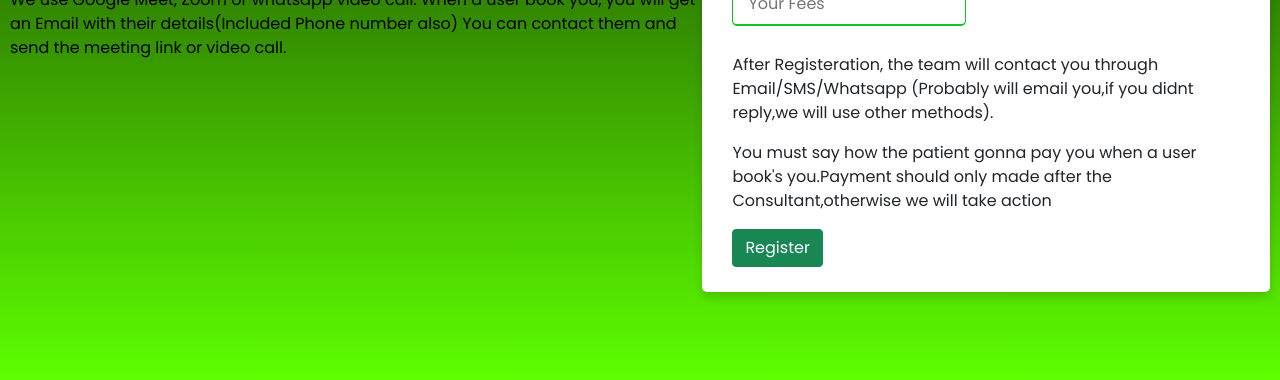
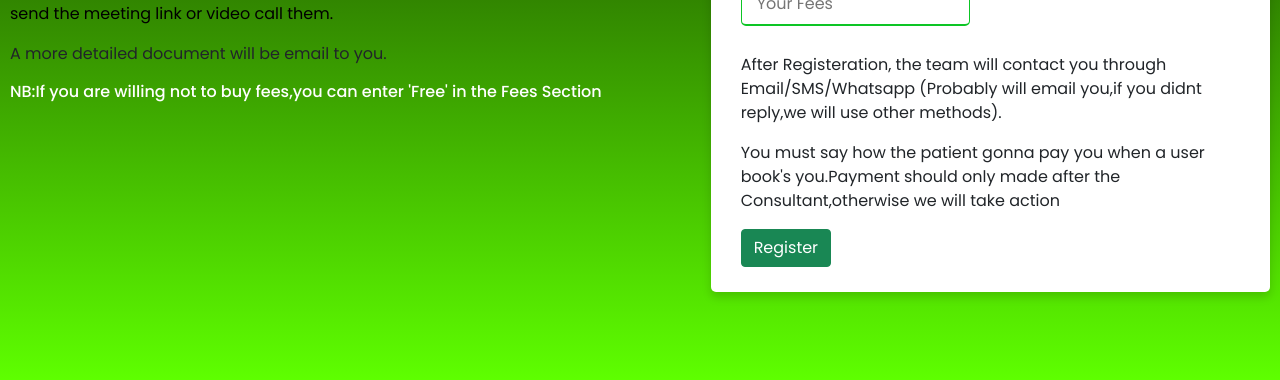
Before and after one commit to ORABLACK-DEVELOPERS/DOCARE, a plain HTML site: page register.html in a window 1280 px wide. Shown: the part 420-800 px from the top of the page. Drawn offline with Linux system fonts and the light colour scheme.

Commit message:
Modified

```diff
--- a/register.html
+++ b/register.html
@@ -29,8 +29,10 @@
     <p style="color: black;">
         We use Google Meet, Zoom or whatsapp video call.
         When a user book you, you will get an Email with their details(Included Phone number also)
-        You can contact them and send the meeting link or video call.
+        You can contact them and send the meeting link or video call them.
     </p>
+    <p>A more detailed document will be email to you.</p>
+    <h6 style="color: rgb(255, 255, 255);">NB:If you are willing not to buy fees,you can enter 'Free' in the Fees Section </h6>
   </main>
   <!--Form-->
 
```
Also changed, not shown: join.html (+1 -1 lines).
